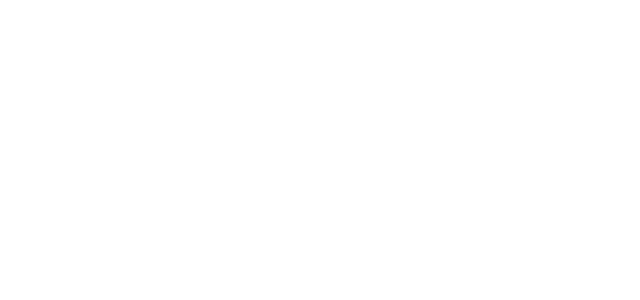
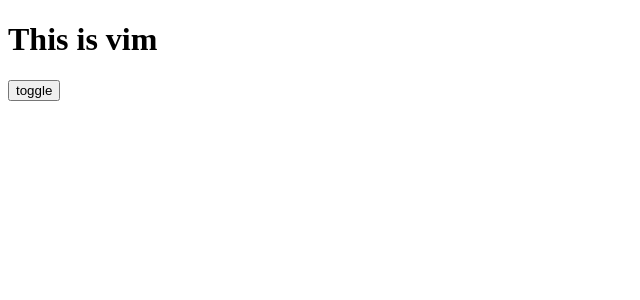
Before and after one commit to Bheem-Works/ReactUseState, a React (Vite) app in the folder useState-hooks/: page / in a window 1280 px wide. Shown: the top 300 px of the page, without its empty margins (0-640 px from the left). Built offline with nearby package versions, Linux system fonts and the light colour scheme.

Commit message:
toggle hide

```diff
--- a/useState-hooks/src/App.jsx
+++ b/useState-hooks/src/App.jsx
@@ -1,9 +1,9 @@
 import React from 'react'
-
+import Togglebtn from './Togglebtn'
 function App() {
   return (
     <div>
-
+      <Togglebtn />
     </div>
   )
 }
--- /dev/null
+++ b/useState-hooks/src/Togglebtn.jsx
@@ -0,0 +1,15 @@
+import React,{useState} from 'react'
+
+function Togglebtn() {
+    const  [one,setOne] = useState(true);
+  return (
+    <div>
+        {
+            one ? <h1>This is vim</h1> : null
+        }
+      <button onClick={()=> setOne(!one)}>toggle</button>
+    </div>
+  )
+}
+
+export default Togglebtn
```
